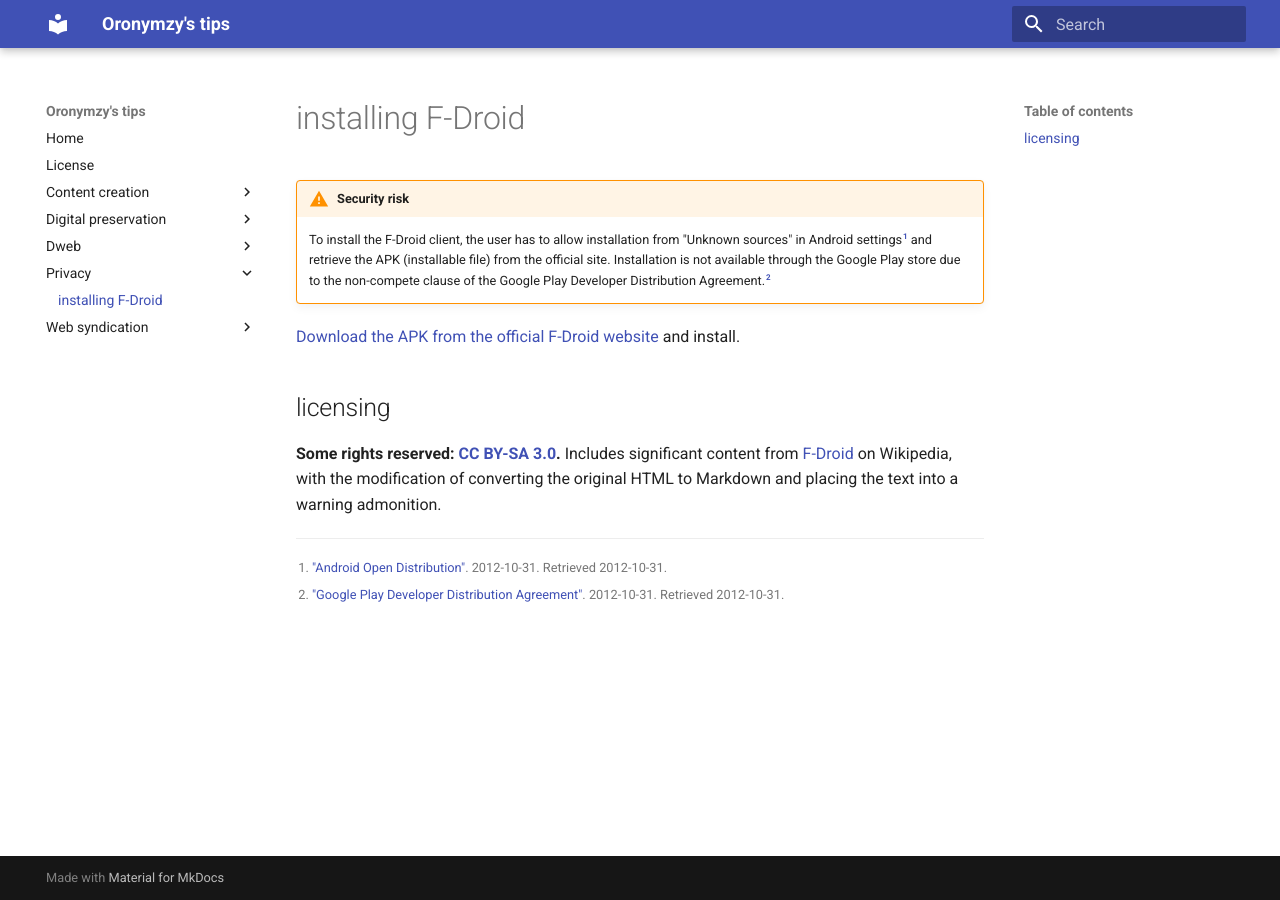
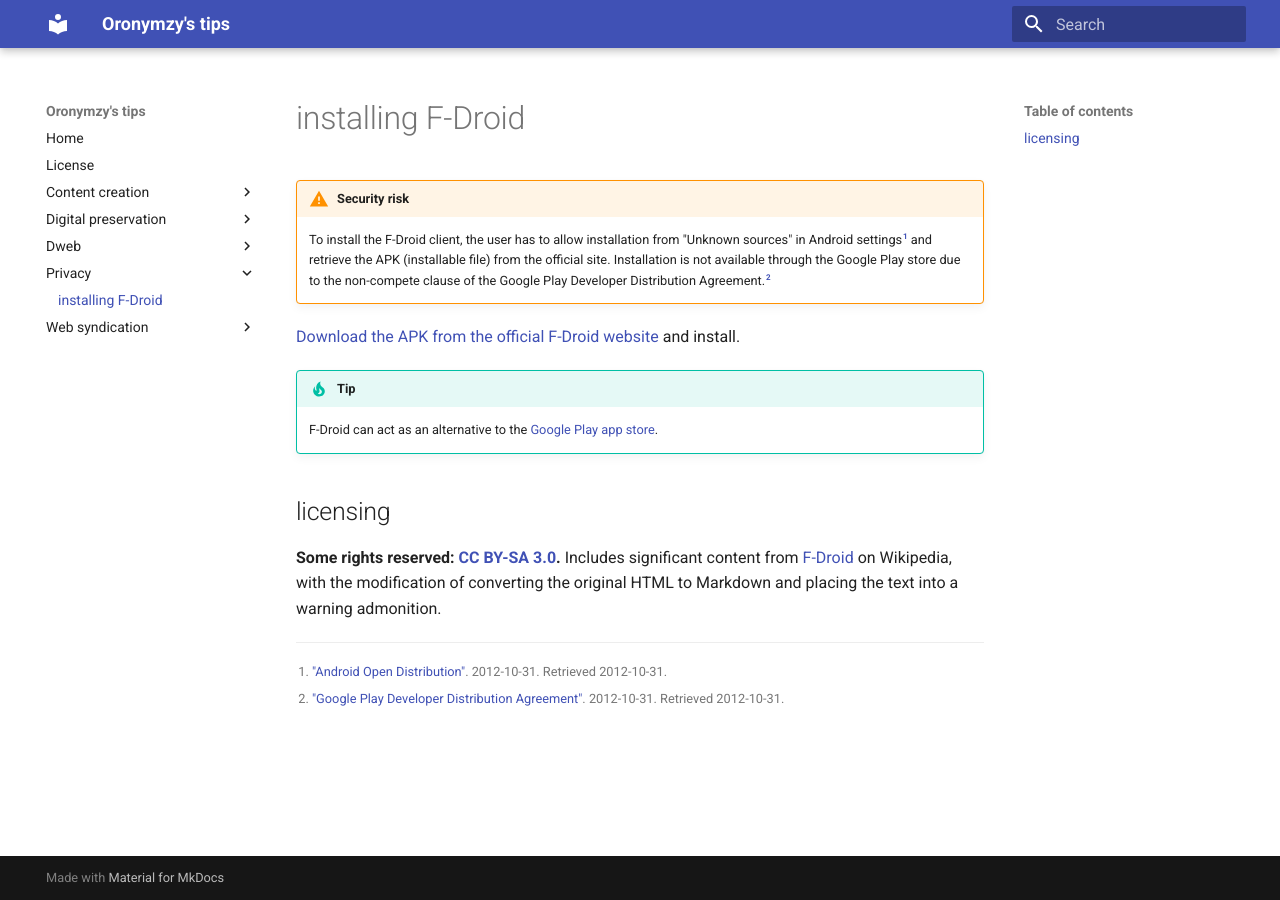
Before and after one commit to oronymzy/tips, an MkDocs documentation site: the page built from docs/insFDrd.md, in a window 1280 px wide. Built offline with MkDocs 1.6.1 and Material for MkDocs 9.7.7, drawn with Linux system fonts in a browser that asks for light colours.

Commit message:
Add tip admonition

```diff
--- a/docs/insFDrd.md
+++ b/docs/insFDrd.md
@@ -5,6 +5,9 @@
 
 [Download the APK from the official F-Droid website](https://f-droid.org/FDroid.apk) and install.
 
+!!! tip
+    F-Droid can act as an alternative to the [Google Play app store](https://en.wikipedia.org/wiki/Google_Play).
+
 ## licensing
 **Some rights reserved: [CC BY-SA 3.0](https://creativecommons.org/licenses/by-sa/3.0/).** Includes significant content from [F-Droid](https://en.wikipedia.org/w/index.php?title=F-Droid&oldid=862843173#Client_application) on Wikipedia, with the modification of converting the original HTML to Markdown and placing the text into a warning admonition.
 
```
